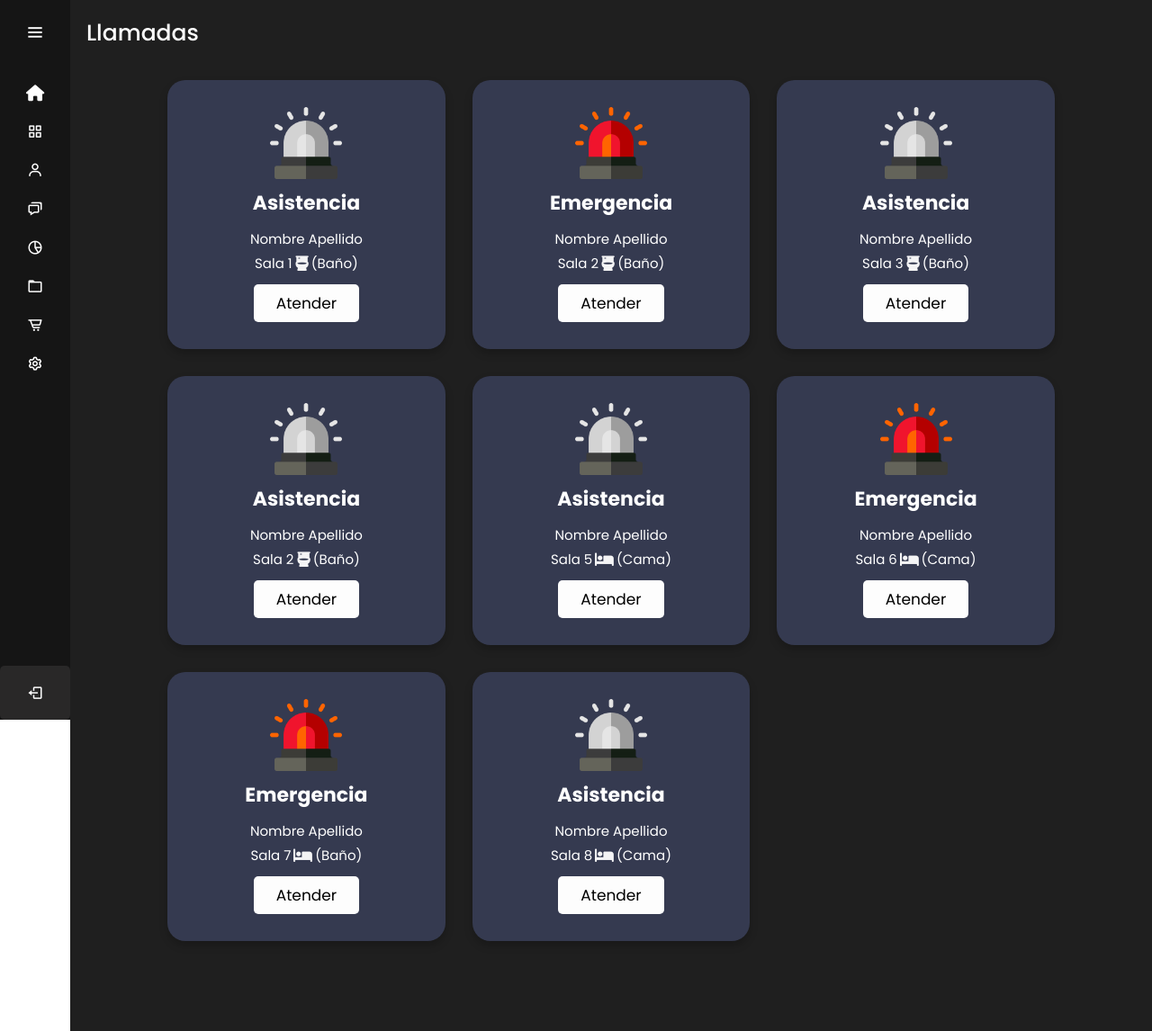
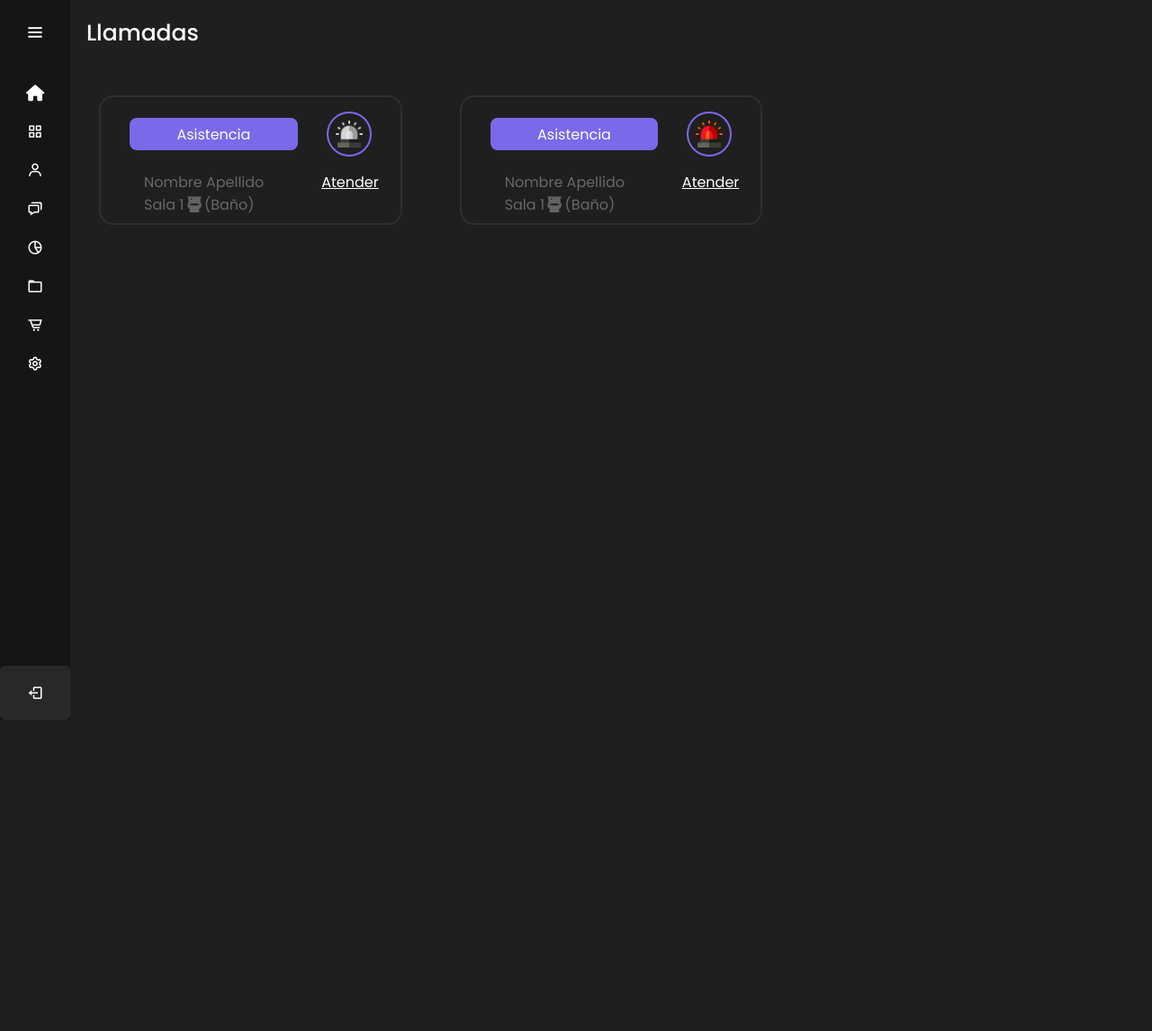
Before and after one commit to PDEjovan/olimpiadasInet, a Django app: page /calls/ in a window 1280 px wide. Shown: the whole page at 90% size. After the commit the page ends 777 px from the top, so only its background shows below. Run offline with Django 4.2, Linux system fonts and the light colour scheme; some libraries are stand-ins or nearby versions.

Commit message:
cambios diseño calls

```diff
--- a/sitio/static/Styles/calls.css
+++ b/sitio/static/Styles/calls.css
@@ -1,83 +1,82 @@
 @import url("https://fonts.googleapis.com/css2?family=Poppins:wght@100;200;300;400;500;600;700&display=swap");
 
-* {
-  font-family: "Poppins", sans-serif;
-  margin: 0;
-  padding: 0;
-  box-sizing: border-box;
-  outline: none;
-  border: none;
-  text-decoration: none;
-  text-transform: capitalize;
-  transition: 0.2s linear;
+
+
+.container_llamadas{
+  display: grid;
+  grid-template-columns: 1fr 1fr 1fr;
+  row-gap: 2em;
+  column-gap: 4em;
+  padding: 2em;
 }
 
-.container {
-  background-color: #1f1f1f;
-  padding: 15px 9%;
-  padding-bottom: 100px;
+
+
+.container_llamadas img{
+  width: 100%;
 }
 
-.container .heading {
-  text-align: center;
-  padding-bottom: 15px;
-  color: #fff;
-  text-shadow: 0 5px 10px rgba(0, 0, 0, 0.2);
-  font-size: 50px;
+.container_llamadas a{
+  display: block;
 }
 
-.container .box-container {
-  display: grid;
-  grid-template-columns: repeat(auto-fit, minmax(250px, 1fr));
-  gap: 30px;
+.card_llamadas{
+  padding: 1em 2em .5em;
+  border: 2px solid #2F2F2F;
+  border-radius: 1em;
+  display: flex;
+  flex-direction: column;
+  gap: 1em;
+  color: #686868;
+  text-decoration: none;
 }
 
-.container .box-container .box {
-  box-shadow: 0 5px 10px rgba(0, 0, 0, 0.2);
-  border-radius: 5px;
-  background: #353a50;
-  text-align: center;
-  padding: 30px 20px;
-  border-radius: 20px;
+
+
+.card_top_info{
+  display: flex;
+  justify-content: center;
+  align-items: center;
+  gap: 2em;
+  color: white;
 }
 
-.container .box-container .box img {
-  height: 80px;
+.txt_tipo_llamada{
+    background-color: #7A69E9;
+    padding: .35em;
+    border-radius: .5em;
+    color: white;
+    text-align: center;
+    flex: 1 1 0;
 }
 
-.container .box-container .box h3 {
-  color: #ffffff;
-  font-size: 22px;
-  padding: 10px 0;
+.img_tipo_llamada img{
+  width: 30px;
 }
 
-.container .box-container .box p {
-  color: #ffffff;
-  font-size: 15px;
-  line-height: 1.8;
+.img_tipo_llamada{
+  border-radius: 100%;
+  padding: .5em;
+  border: 2px solid #7A69E9;
 }
 
-.container .box-container .box .btn {
-  margin-top: 10px;
-  display: inline-block;
-  background: #fdfdfd;
-  color: #000000;
-  font-size: 17px;
-  border-radius: 5px;
-  padding: 8px 25px;
+.card_bottom_info{
+  color: #686868;
+  display: flex;
+  gap: 2em;
+  justify-content: space-between;
 }
 
-.container .box-container .box .btn:hover {
-  letter-spacing: 1px;
+.paciente_y_sala{
+  display: flex;
+  flex-direction: column;
+  padding-left: 1em;
+
 }
 
-.container .box-container .box:hover {
-  box-shadow: 0 10px 15px rgba(0, 0, 0, 0.3);
-  transform: scale(1.03);
+.btn_atender{
+  display: flex;
+  color: white;
+  justify-self: right;
+  margin-right: -0.5em;
 }
-
-@media (max-width: 768px) {
-  .container {
-    padding: 20px;
-  }
-}
--- a/sitio/templates/calls.html
+++ b/sitio/templates/calls.html
@@ -15,88 +15,45 @@
 </head>
 <body>
   <div class="text">Llamadas</div>
-  <div class="container">
-    <div class="box-container">
-      <div class="box">
+  <div class="container_llamadas">
+    <div class="card_llamadas">
+      <div class="card_top_info">
+        <div class="txt_tipo_llamada">
+          <p>Asistencia</p>
+        </div>
+        <div class="img_tipo_llamada">
           <img src="../static/images/sirens.png" alt="" />
-        <h3>Asistencia</h3>
+        </div>
+      </div>
+      <div class="card_bottom_info">
+        <div class="paciente_y_sala">
           <p>Nombre Apellido</p>
           <p>
             Sala 1&nbsp;<i class="fa-solid fa-toilet fa-beat-fade"></i
             >&nbsp;(Baño)
           </p>
-        <a href="#" class="btn">Atender</a>
         </div>
-
-      <div class="box">
+        <a href="#" class="btn_atender">Atender</a>
+      </div>
+    </div>
+    <div class="card_llamadas">
+      <div class="card_top_info">
+        <div class="txt_tipo_llamada">
+          <p>Asistencia</p>
+        </div>
+        <div class="img_tipo_llamada">
           <img src="../static/images/siren.png" alt="" />
-        <h3>Emergencia</h3>
+        </div>
+      </div>
+      <div class="card_bottom_info">
+        <div class="paciente_y_sala">
           <p>Nombre Apellido</p>
           <p>
-          Sala 2&nbsp;<i class="fa-solid fa-toilet fa-beat-fade"></i
+            Sala 1&nbsp;<i class="fa-solid fa-toilet fa-beat-fade"></i
             >&nbsp;(Baño)
           </p>
-        <a href="#" class="btn">Atender</a>
         </div>
-
-      <div class="box">
-        <img src="../static/images/sirens.png" alt="" />
-        <h3>Asistencia</h3>
-        <p>Nombre Apellido</p>
-        <p>
-          Sala 3&nbsp;<i class="fa-solid fa-toilet fa-beat-fade"></i
-          >&nbsp;(Baño)
-        </p>
-        <a href="#" class="btn">Atender</a>
-      </div>
-
-      <div class="box">
-        <img src="../static/images/sirens.png" alt="" />
-        <h3>Asistencia</h3>
-        <p>Nombre Apellido</p>
-        <p>
-          Sala 2&nbsp;<i class="fa-solid fa-toilet fa-beat-fade"></i
-          >&nbsp;(Baño)
-        </p>
-        <a href="#" class="btn">Atender</a>
-      </div>
-
-      <div class="box">
-        <img src="../static/images/sirens.png" alt="" />
-        <h3>Asistencia</h3>
-        <p>Nombre Apellido</p>
-        <p>
-          Sala 5&nbsp;<i class="fa-solid fa-bed fa-beat-fade"></i>&nbsp;(Cama)
-        </p>
-        <a href="#" class="btn">Atender</a>
-      </div>
-
-      <div class="box">
-        <img src="../static/images/siren.png" alt="" />
-        <h3>Emergencia</h3>
-        <p>Nombre Apellido</p>
-        <p>
-          Sala 6&nbsp;<i class="fa-solid fa-bed fa-beat-fade"></i>&nbsp;(Cama)
-        </p>
-        <a href="#" class="btn">Atender</a>
-      </div>
-      <div class="box">
-        <img src="../static/images/siren.png" alt="" />
-        <h3>Emergencia</h3>
-        <p>Nombre Apellido</p>
-        <p>
-          Sala 7&nbsp;<i class="fa-solid fa-bed fa-beat-fade"></i>&nbsp;(Baño)
-        </p>
-        <a href="#" class="btn">Atender</a>
-      </div>
-      <div class="box">
-        <img src="../static/images/sirens.png" alt="" />
-        <h3>Asistencia</h3>
-        <p>Nombre Apellido</p>
-        <p>
-          Sala 8&nbsp;<i class="fa-solid fa-bed fa-beat-fade"></i>&nbsp;(Cama)
-        </p>
-        <a href="#" class="btn">Atender</a>
+        <a href="#" class="btn_atender">Atender</a>
       </div>
     </div>
   </div>
```
Also changed, not shown: db.sqlite3. Lines whose indentation alone changed are shown as unchanged.
